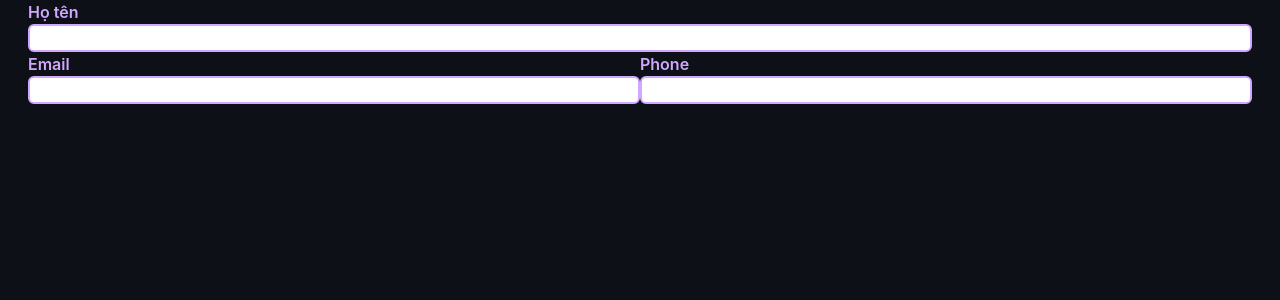
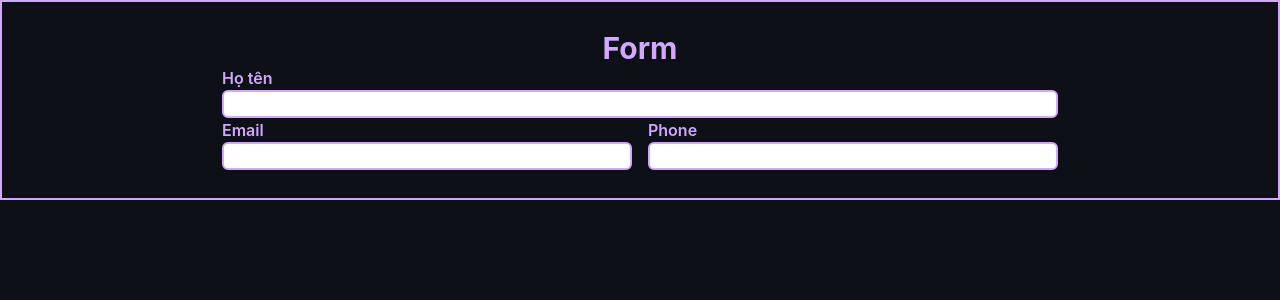
Before and after one commit to tam-minkshin/minkshin-profile, a React (Create React App) app: page /profile in a window 1280 px wide. Shown: the top 300 px of the page. Built offline with nearby package versions, Linux system fonts and the light colour scheme.

Commit message:
add btn core

```diff
--- /dev/null
+++ b/src/Componnets/Form/component.tsx
@@ -0,0 +1,48 @@
+import * as React from "react";
+import Input from "Core/Input";
+import Style from "Sass/Component/_form.module.scss";
+
+interface FormProps {
+  handleData: (data: { [name: string]: string }) => void;
+}
+
+interface FormState {
+  data: {
+    [name: string]: string;
+  };
+}
+
+class FormComponent extends React.Component<FormProps, FormState> {
+  state: FormState = {
+    data: {},
+  };
+  handleOnchange(name: string, value: string) {
+    try {
+      const { data } = this.state;
+      data[name] = value;
+      console.debug("FormComponent execute handleOnchange", data);
+      this.setState({ data });
+    } catch (error: any) {
+      console.error(`FormComponent execute handleOnchange ${error.toString()}`);
+    }
+  }
+  handleSubmit() {
+    this.props.handleData(this.state.data);
+  }
+  render() {
+    return (
+      <div className={Style["form--container"]}>
+        <h3 className={Style["title--h3"]}>Form</h3>
+        <form action="submit">
+          <Input label="Họ tên" onChange={this.handleOnchange.bind(this)} name="name" />
+          <div className={Style["item--grid"]}>
+            <Input label="Email" onChange={this.handleOnchange.bind(this)} name="name" />
+            <Input label="Phone" onChange={this.handleOnchange.bind(this)} name="name" />
+          </div>
+        </form>
+      </div>
+    );
+  }
+}
+
+export default FormComponent;
--- /dev/null
+++ b/src/Componnets/Form/index.tsx
@@ -0,0 +1,2 @@
+import ProfileComponent from "./component"
+export default ProfileComponent;
--- a/src/Componnets/Profile/component.tsx
+++ b/src/Componnets/Profile/component.tsx
@@ -1,8 +1,9 @@
 import * as React from "react";
-import Input from "Core/Input";
-import Grid from "Core/Grid";
+import FormComponent from "Componnets/Form/component";
 
-interface ProfileProps {}
+interface ProfileProps {
+
+}
 
 interface ProfileState {
   data: {
@@ -12,14 +13,14 @@ interface ProfileState {
 
 class ProfileComponent extends React.Component<ProfileProps, ProfileState> {
   state: ProfileState = {
-    data: {
-      name: "",
-    },
+    data: {},
   };
-  handleOnchange(name: string, value: string) {
+  handleData(dataProp: { [name: string]: string }) {
     try {
       const { data } = this.state;
-      data[name] = value;
+      for (const key in dataProp) {
+        data[key] = dataProp[key];
+      }
       console.debug("ProfileComponent execute handleOnchange", data);
       this.setState({ data });
     } catch (error: any) {
@@ -28,20 +29,8 @@ class ProfileComponent extends React.Component<ProfileProps, ProfileState> {
   }
   render() {
     return (
-      <div className="px-7">
-        <form action="submit">
-          <Grid gap={2}>
-            <Grid item xs={12}>
-              <Input label="Họ tên" onChange={this.handleOnchange.bind(this)} name="name" />
-            </Grid>
-            <Grid item xs={6}>
-              <Input label="Email" onChange={this.handleOnchange.bind(this)} name="name" />
-            </Grid>
-            <Grid item xs={6}>
-              <Input label="Phone" onChange={this.handleOnchange.bind(this)} name="name" />
-            </Grid>
-          </Grid>
-        </form>
+      <div className="border-2 border-outline px-48">
+        <FormComponent handleData={this.handleData.bind(this)}/>
       </div>
     );
   }
--- /dev/null
+++ b/src/Core/Button/button.core.tsx
@@ -0,0 +1,13 @@
+import mergeClass from "Core/MergeClass";
+import React, { ReactNode } from "react";
+import Style from "Sass/Core/_button.module.scss";
+
+interface Buttonprops {
+  content: ReactNode;
+  className: string;
+}
+const ButtonCore = (props: Buttonprops) => {
+  const { content, className } = props;
+  return <button className={mergeClass(className, Style["background--btn"])}>{content}</button>;
+};
+export default ButtonCore;
--- a/src/Core/Grid/grid.core.tsx
+++ /dev/null
@@ -1,22 +0,0 @@
-interface GridProps {
-  item?: boolean;
-  children: React.ReactNode;
-  xs?: number;
-  gap?: number;
-}
-const Grid = (props: GridProps) => {
-  const { item = false, children, xs = 6, gap = 1 } = props;
-  const handleClass = () => {
-    if (item) {
-      return `flex-auto ${xs === 12 ? "w-full" : `w-${xs}/>12`}`;
-    }
-    return `flex flex-row flex-wrap gap-${gap}`;
-  };
-  return (
-    <div className={handleClass()} >
-      {children}
-    </div>
-  );
-};
-
-export default Grid;
--- a/src/Core/Grid/index.jsx
+++ /dev/null
@@ -1,2 +0,0 @@
-import Grid from "./grid.core";
-export default Grid
--- a/src/Core/Input/input.core.tsx
+++ b/src/Core/Input/input.core.tsx
@@ -1,17 +1,26 @@
 import { ChangeEventHandler } from "react";
 import Style from "Sass/Core/_input.module.scss";
 import Helper from "Service/Helper";
-interface InputProps {
-  label: string;
+import { InputHookProps } from "./input.hook";
+import mergeClass from "Core/MergeClass";
+export interface InputProps extends Omit<InputHookProps, "onChange"> {
   value: string;
   onChange: ChangeEventHandler<HTMLInputElement>;
 }
 const InputCore = (props: InputProps) => {
-  const { label, value, onChange } = props;
+  const { label, value, onChange, className = "", name } = props;
+  // const mergeClass = () => {
+  //   if (Helper.isEmpty(className)) {
+  //     return Style["container-input"];
+  //   }
+  //   const classes = className?.split(" ");
+  //   classes?.push(Style["container-input"]);
+  //   return classes?.join(" ");
+  // };
   return (
-    <div className={Style['container-input']}>
-      <label className={Style['label']}>{label}</label>
-      {!Helper.isEmpty(value) ? <input className={Style['input']} defaultValue={value} onChange={onChange} /> : <input className={Style['input']} onChange={onChange} />}
+    <div className={mergeClass(className,Style["container-input"])}>
+      <label className={Style["label"]}>{label}</label>
+      {!Helper.isEmpty(value) ? <input name={name} className={Style["input"]} defaultValue={value} onChange={onChange} /> : <input name={name} className={Style["input"]} onChange={onChange} />}
     </div>
   );
 };
--- a/src/Core/Input/input.hook.tsx
+++ b/src/Core/Input/input.hook.tsx
@@ -1,15 +1,16 @@
 import { ChangeEvent, FunctionComponent, useEffect, useState } from "react";
 import Input from "Core/Input/input.core";
 
-interface InputHookProps {
+export interface InputHookProps {
   label: string;
   defaultValue?: string | undefined;
   name: string;
   onChange: (name: string, value: string) => void;
+  className?: string
 }
 
 const InputHook: FunctionComponent<InputHookProps> = (props) => {
-  const { label, defaultValue = "", name, onChange } = props;
+  const { label, defaultValue = "", name, onChange, className } = props;
   const [value, setValue] = useState<string>("");
   useEffect(() => {
     setValue(defaultValue);
@@ -18,7 +19,7 @@ const InputHook: FunctionComponent<InputHookProps> = (props) => {
     setValue(event.target.value);
     onChange(name, event.target.value);
   };
-  return <Input label={label} value={value} onChange={handleChange} />;
+  return <Input name={name} className={className} label={label} value={value} onChange={handleChange} />;
 };
 
 export default InputHook;
--- /dev/null
+++ b/src/Core/MergeClass/index.tsx
@@ -0,0 +1,10 @@
+import Helper from "Service/Helper";
+const mergeClass = (className:string, classScss:string) => {
+  if (Helper.isEmpty(className)) {
+    return classScss;
+  }
+  const classes = className?.split(" ");
+  classes?.push(classScss);
+  return classes?.join(" ");
+};
+export default mergeClass;
--- /dev/null
+++ b/src/Sass/Component/_form.module.scss
@@ -0,0 +1,9 @@
+.form--container{
+    @apply m-7;
+    .title--h3 {
+        @apply text-outline font-bold text-3xl text-center
+    }
+    .item--grid {
+        @apply grid grid-cols-2 gap-4
+    }
+}
--- /dev/null
+++ b/src/Sass/Core/_button.module.scss
@@ -0,0 +1,3 @@
+.background--btn{
+    @apply bg-outline text-white
+}
--- a/src/Sass/Core/_input.module.scss
+++ b/src/Sass/Core/_input.module.scss
@@ -1,5 +1,3 @@
-@import "../variable";
-
 .container-input {
   @apply max-w-full flex flex-col;
   .label {
```
